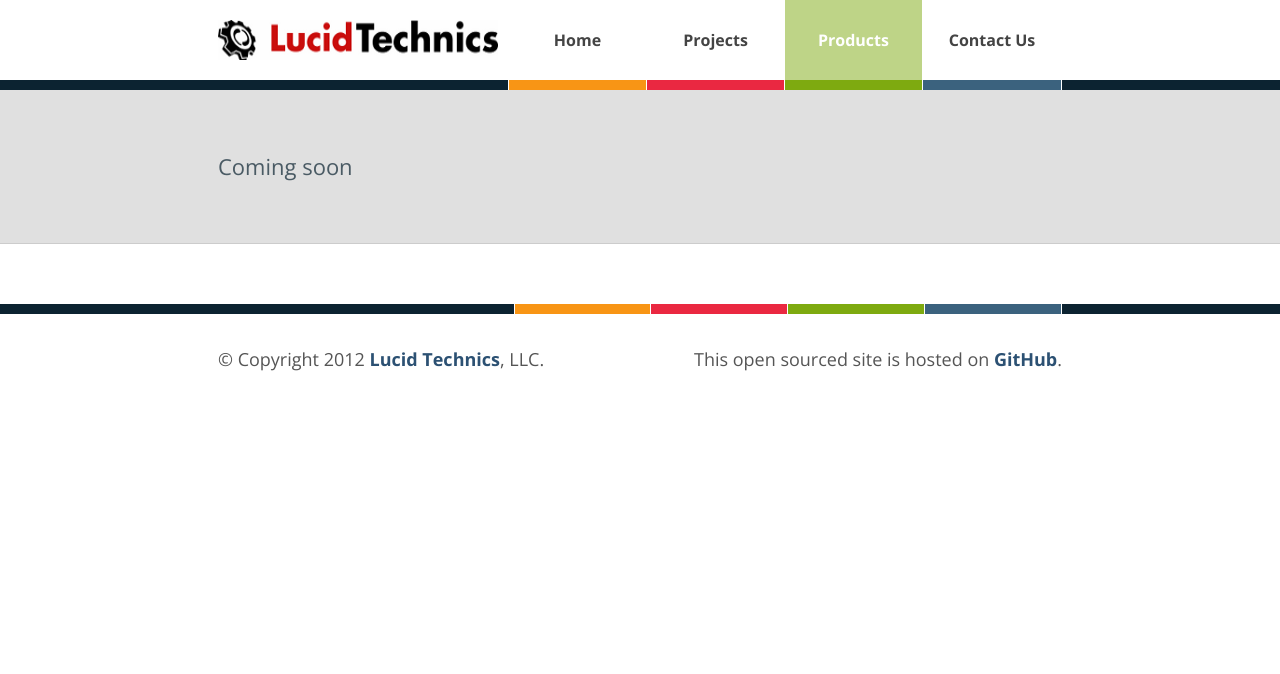
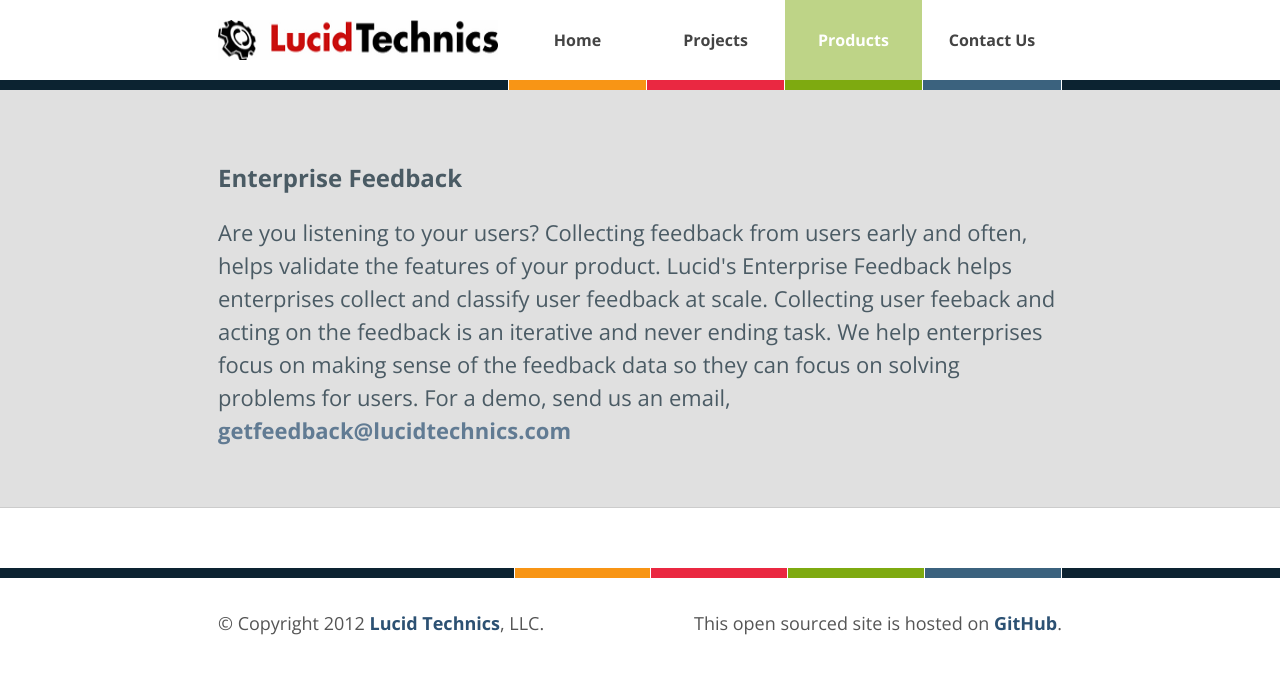
Before and after one commit to LucidTechnics/lucidtechnics.github.com, a Jekyll site: the page built from products.html, in a window 1280 px wide. Shown: the top 674 px of the page. Built offline with Jekyll 4.4.1, drawn with Linux system fonts in a browser that asks for light colours; nearby versions of some CDN libraries.

Commit message:
Update products.html

```diff
--- a/products.html
+++ b/products.html
@@ -11,7 +12,8 @@
   <div class="intro">
 
     <div class="abstract">
-      <p>Coming soon</p>
+      <h1>Enterprise Feedback</h1>
+      <p>Are you listening to your users? Collecting feedback from users early and often, helps validate the features of your product. Lucid's Enterprise Feedback helps enterprises collect and classify user feedback at scale.  Collecting user feeback and acting on the feedback is an iterative and never ending task.  We help enterprises focus on making sense of the feedback data so they can focus on solving problems for users. For a demo, send us an email, <a href="mailto:info@lucidtechnics.com">getfeedback@lucidtechnics.com</a></p>
     </div>
 
   </div>
```
Also changed, not shown: other parts of products.html (+1 -0 lines).
